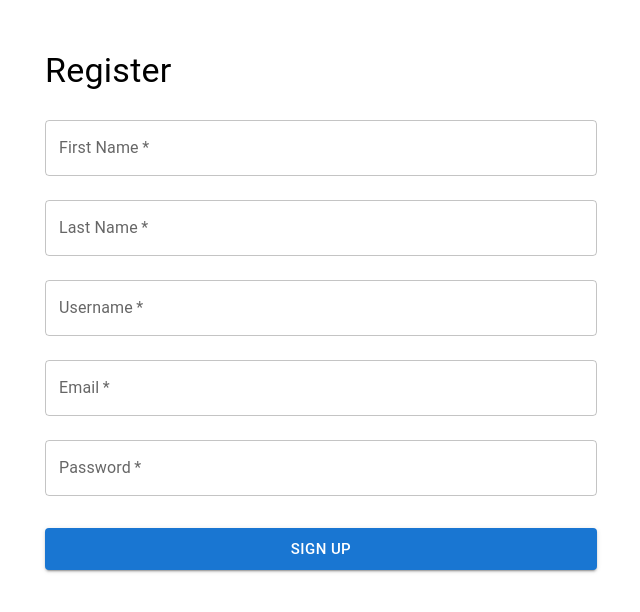
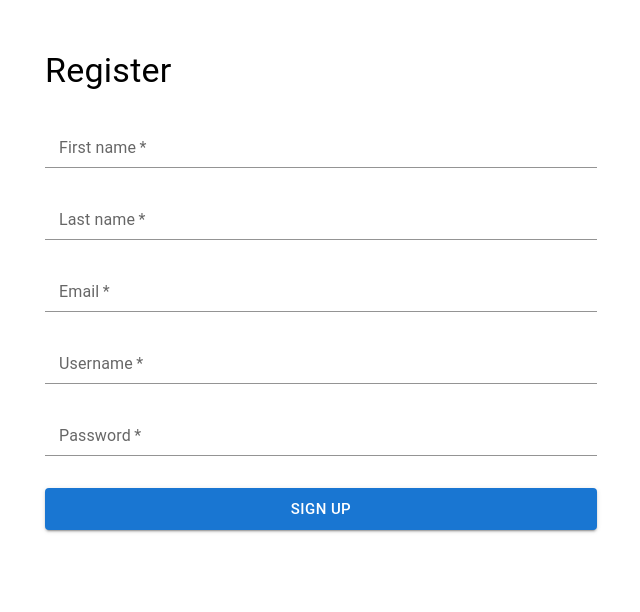
Before and after one commit to HTL-HF/frontend, a React (Vite) app: page /register in a window 1280 px wide. Shown: the top 612 px of the page, without its empty margins (319-959 px from the left). Built offline with nearby package versions, Linux system fonts and the light colour scheme.

Commit message:
added redux and changed to array with form control

```diff
--- a/package.json
+++ b/package.json
@@ -13,10 +13,12 @@
     "@emotion/react": "^11.13.0",
     "@emotion/styled": "^11.13.0",
     "@mui/material": "^5.16.7",
+    "@reduxjs/toolkit": "^2.2.7",
     "@types/react-router-dom": "^5.3.3",
     "axios": "^1.7.3",
     "react": "^18.3.1",
     "react-dom": "^18.3.1",
+    "react-redux": "^9.1.2",
     "react-router-dom": "^6.26.0",
     "react-toastify": "^10.0.5",
     "redux": "^5.0.1"
--- a/src/App.tsx
+++ b/src/App.tsx
@@ -8,6 +8,7 @@ function App() {
       <Routes>
         <Route path="/register" element={<RegisterPage />} />
       </Routes>
+
       <ToastContainer />
     </>
   );
--- a/src/main.tsx
+++ b/src/main.tsx
@@ -2,13 +2,19 @@ import { StrictMode } from "react";
 import { createRoot } from "react-dom/client";
 import App from "./App";
 import { BrowserRouter } from "react-router-dom";
+import rootReducer from "./store/rootReducer";
+import { Provider } from "react-redux";
+import { configureStore } from "@reduxjs/toolkit";
+import "react-toastify/dist/ReactToastify.css";
 
-import "react-toastify/dist/ReactToastify.css";
+const store = configureStore({ reducer: rootReducer });
 
 createRoot(document.getElementById("root")!).render(
   <StrictMode>
-    <BrowserRouter>
-      <App />
-    </BrowserRouter>
+    <Provider store={store}>
+      <BrowserRouter>
+        <App />
+      </BrowserRouter>
+    </Provider>
   </StrictMode>
 );
--- /dev/null
+++ b/src/store/reducers/userReducer.ts
@@ -0,0 +1,15 @@
+import User from "../../types/user";
+import { AppActions, CHANGE_USER } from "../../types/actions";
+
+const initialState: User | null = null;
+
+const userReducer = (state = initialState, action: AppActions) => {
+  switch (action.type) {
+    case CHANGE_USER:
+      return action.payload;
+    default:
+      return state;
+  }
+};
+
+export default userReducer;
--- /dev/null
+++ b/src/store/rootReducer.ts
@@ -0,0 +1,9 @@
+import { combineReducers } from "redux";
+import userReducer from "./reducers/userReducer";
+const rootReducer = combineReducers({
+  user: userReducer,
+});
+
+export type AppState = ReturnType<typeof rootReducer>;
+
+export default rootReducer;
--- /dev/null
+++ b/src/types/actions.ts
@@ -0,0 +1,11 @@
+import { UnknownAction } from "redux";
+import User from "./user";
+
+export const CHANGE_USER = "CHANGE_USER";
+
+export interface ChangeUserAction extends UnknownAction {
+  type: typeof CHANGE_USER;
+  payload: User | null;
+}
+
+export type AppActions = ChangeUserAction;
--- /dev/null
+++ b/src/types/user.ts
@@ -0,0 +1,7 @@
+interface User {
+  id: string;
+  firstName: string;
+  lastName: string;
+  email: string;
+}
+export default User;
--- a/src/views/RegisterPage.tsx
+++ b/src/views/RegisterPage.tsx
@@ -1,7 +1,23 @@
-import { Container, TextField, Button, Box, Typography } from "@mui/material";
-import { users } from "../utils/axios";
+import {
+  Container,
+  TextField,
+  Button,
+  Box,
+  Typography,
+  FormControl,
+  InputLabel,
+  Input,
+} from "@mui/material";
+import users from "../api/users";
 import { useState } from "react";
 import { useNavigate } from "react-router-dom";
+
+interface RegisterType {
+  label: string;
+  value: string;
+  setFunction: React.Dispatch<React.SetStateAction<string>>;
+  type: string;
+}
 
 const RegisterPage = () => {
   const [firstName, setFirstName] = useState("");
@@ -9,7 +25,35 @@ const RegisterPage = () => {
   const [username, setUsername] = useState("");
   const [email, setEmail] = useState("");
   const [password, setPassword] = useState("");
-  const navigator = useNavigate();
+  const navigate = useNavigate();
+
+  const registerFields: RegisterType[] = [
+    {
+      label: "First name",
+      value: firstName,
+      setFunction: setFirstName,
+      type: "text",
+    },
+    {
+      label: "Last name",
+      value: lastName,
+      setFunction: setLastName,
+      type: "text",
+    },
+    { label: "Email", value: email, setFunction: setEmail, type: "email" },
+    {
+      label: "Username",
+      value: username,
+      setFunction: setUsername,
+      type: "text",
+    },
+    {
+      label: "Password",
+      value: password,
+      setFunction: setPassword,
+      type: "password",
+    },
+  ];
 
   const register = () => {
     const handleRegister = async () => {
@@ -22,7 +66,7 @@ const RegisterPage = () => {
       );
 
       if (response) {
-        navigator("/");
+        navigate("/");
       }
     };
 
@@ -40,57 +84,28 @@ const RegisterPage = () => {
         autoComplete="off"
         onSubmit={(event) => {
           event.preventDefault();
-
           register();
         }}
       >
-        <TextField
-          fullWidth
-          label="First Name"
-          margin="normal"
-          variant="outlined"
-          value={firstName}
-          onChange={(event) => setFirstName(event.target.value)}
-          required
-        />
-        <TextField
-          fullWidth
-          label="Last Name"
-          margin="normal"
-          variant="outlined"
-          value={lastName}
-          onChange={(event) => setLastName(event.target.value)}
-          required
-        />
-        <TextField
-          fullWidth
-          label="Username"
-          margin="normal"
-          variant="outlined"
-          value={username}
-          onChange={(event) => setUsername(event.target.value)}
-          required
-        />
-        <TextField
-          fullWidth
-          label="Email"
-          margin="normal"
-          variant="outlined"
-          type="email"
-          value={email}
-          onChange={(event) => setEmail(event.target.value)}
-          required
-        />
-        <TextField
-          fullWidth
-          label="Password"
-          margin="normal"
-          variant="outlined"
-          type="password"
-          value={password}
-          onChange={(event) => setPassword(event.target.value)}
-          required
-        />
+        {registerFields.map((field, index) => (
+          <FormControl
+            key={index}
+            fullWidth
+            margin="normal"
+            variant="outlined"
+            required
+          >
+            <InputLabel htmlFor={field.label}>{field.label}</InputLabel>
+            <Input
+              id={field.label}
+              type={field.type}
+              value={field.value}
+              required
+              onChange={(event) => field.setFunction(event.target.value)}
+            />
+          </FormControl>
+        ))}
+
         <Box mt={3}>
           <Button
             fullWidth
```
Also changed, not shown: 1 other file (tests, documents, lock files or other folders).
